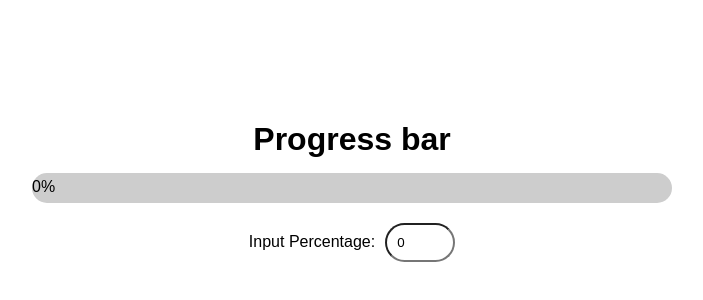
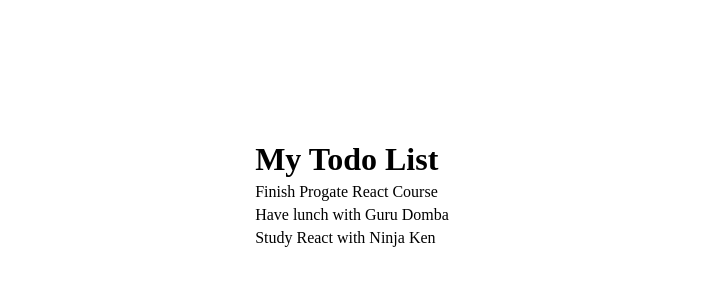
Before and after one commit to Bayuadam/Todo, a React (Vite) app: page / in a window 1280 px wide. Shown: the part 216-516 px from the top of the page, without its empty margins (288-991 px from the left). Built offline with nearby package versions, Linux system fonts and the light colour scheme.

Commit message:
Definne todos state and show them in the browser

```diff
--- a/index.html
+++ b/index.html
@@ -4,7 +4,7 @@
     <meta charset="UTF-8" />
     <link rel="icon" type="image/svg+xml" href="/vite.svg" />
     <meta name="viewport" content="width=device-width, initial-scale=1.0" />
-    <title>Belajar React</title>
+    <title>Project Todo List</title>
   </head>
   <body class="bg-light">
     <div id="root"></div>
--- a/src/App.jsx
+++ b/src/App.jsx
@@ -1,19 +1,35 @@
-import React, { useState } from "react";
-import ProgressBar from "./ProgressBar";
-export default function App() {
-  const [value, setValue] = useState(0);
-  const callValue = (e) => setValue(Number(e.target.value));
+import React, { useState } from 'react'
+
+function App() {
+  const [todos, setTodos] = useState([
+    {
+      id: 1,
+      title: 'Finish Progate React Course',
+      completed: false,
+    },
+    {
+      id: 2,
+      title: 'Have lunch with Guru Domba',
+      completed: false,
+    },
+    {
+      id: 3,
+      title: 'Study React with Ninja Ken',
+      completed: false,
+    },
+  ])
+
+  console.log(todos)
 
   return (
-    <>
-      <div className="App">
-        <h1>Progress bar</h1>
-        <ProgressBar width={value} />
-        <form>
-          <label>Input Percentage:</label>
-          <input type="number" min="0" max="100" value={value} onChange={callValue} />
-        </form>
-      </div>
-    </>
-  );
+    <div>
+      <h1>My Todo List</h1>
+      {/* Gunakan method map di sini */}
+      {todos.map((todo) => {
+        return <p key={todo.id}>{todo.title}</p>
+      })}
+    </div>
+  )
 }
+
+export default App
```
